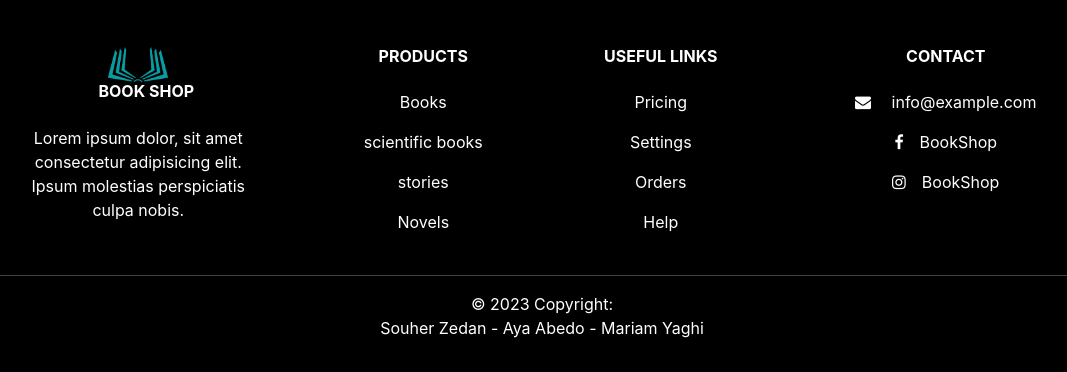
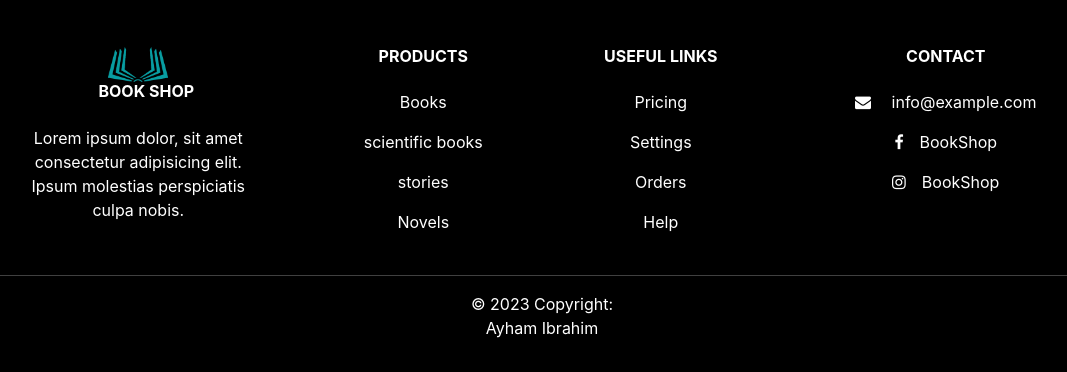
Before and after one commit to Ayham-Ibrahim/New-Book-Shop, a PHP site: page /index.php in a window 1280 px wide. Shown: the part 963-1335 px from the top of the page, without its empty margins (98-1165 px from the left). Run offline with PHP 8.4, Linux system fonts and the light colour scheme; data that the repository does not hold is empty.

Commit message:
new edit

```diff
--- a/includes/DBConnection.php
+++ b/includes/DBConnection.php
@@ -1,5 +1,5 @@
 <?php
-$connect = new PDO("mysql:host=localhost;dbname=book_shop;charset=utf8", "root", "");
+$connect = new PDO("mysql:host=localhost;dbname=new_book_shop;charset=utf8", "root", "");
 function SQLQuery($q)
 {
     global $connect;
--- a/includes/app-entry-point.php
+++ b/includes/app-entry-point.php
@@ -120,7 +120,7 @@ function HomeFooter()
           <!-- Copyright -->
           <div class="text-center p-3 bg-black" style="background-color: rgba(0, 0, 0, 0.2);">
             © 2023 Copyright:
-            <p class="text-white">Souher Zedan - Aya Abedo - Mariam Yaghi</p>
+            <p class="text-white">Ayham Ibrahim</p>
           </div>
           <!-- Copyright -->
   </footer>
```
